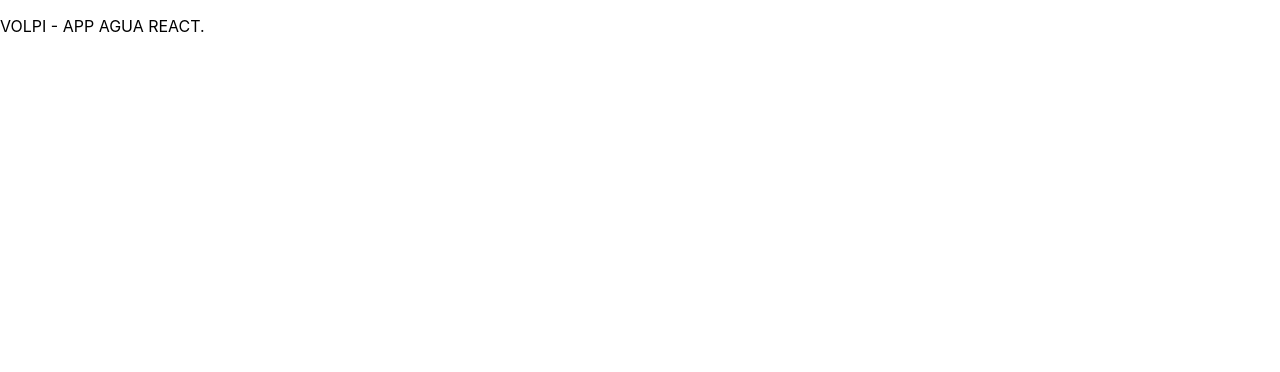
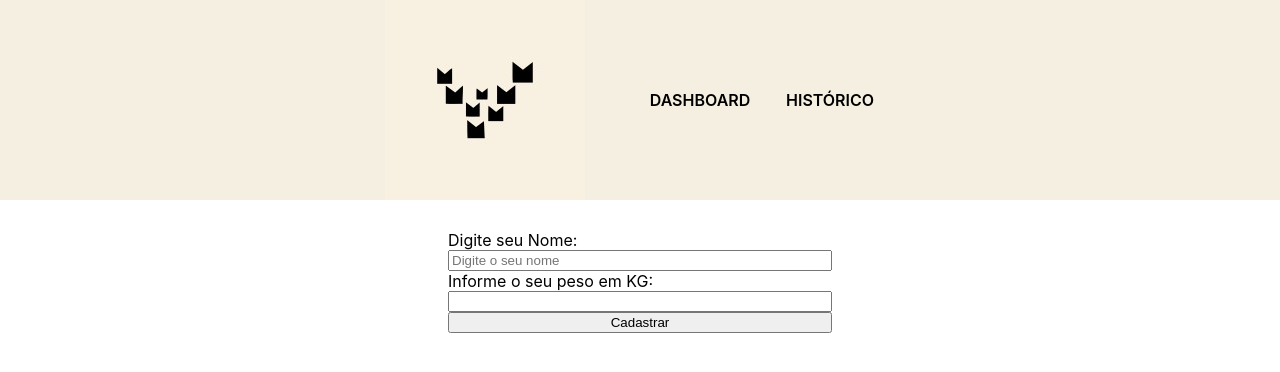
Before and after one commit to PdrNTC/volpi_app_agua_react, a React (Create React App) app: page / in a window 1280 px wide. Shown: the top 372 px of the page. Built offline with nearby package versions, Linux system fonts and the light colour scheme.

Commit message:
Criando tela de home com formulario e logo volpi

```diff
--- a/package.json
+++ b/package.json
@@ -11,6 +11,7 @@
     "react-dom": "^18.3.1",
     "react-router-dom": "^6.26.1",
     "react-scripts": "5.0.1",
+    "styled-components": "^6.1.12",
     "web-vitals": "^2.1.4"
   },
   "scripts": {
--- a/src/App.js
+++ b/src/App.js
@@ -1,11 +1,39 @@
+import styled from "styled-components";
+
+const AppContainer = styled.div`
+  width: 100vw;
+  height: 100vh;
+`
+const FormCentraliza = styled.div`
+  flex: 1; /* Faz o FormWrapper ocupar o espaço restante */
+  display: flex;
+  justify-content: center;
+  align-items: center;
+  width: 100%;
+`
+
+const FormContainer = styled.div`
+  display: flex;
+  flex-direction: column;
+  width: 30%;
+  margin-top: 30px;
+`
 
 function App() {
   return (
-    <div className="App">
-      <header className="App-header">
-        <p>VOLPI - APP AGUA REACT.</p>
-      </header>
-    </div>
+    <AppContainer>
+      <FormCentraliza>
+        <FormContainer>
+          <label>Digite seu Nome:</label>
+          <input type="text" id="nome" placeholder="Digite o seu nome" required></input>
+
+          <label>Informe o seu peso em KG:</label>
+          <input type="number" id="peso" required></input>
+
+          <input type="submit" value="Cadastrar"></input>
+        </FormContainer>
+      </FormCentraliza>
+    </AppContainer>
   );
 }
 
--- /dev/null
+++ b/src/componentes/Header/Logo/index.js
@@ -0,0 +1,23 @@
+import styled from "styled-components";
+import logo from '../../../imgs/volpi_tech_logo.jpeg';
+
+const LogoContainer = styled.div`
+    display: flex;
+    font-size: 30px;
+`
+const LogoImagem = styled.img`
+    margin-right: 10px;
+`
+
+function Logo() {
+    return (
+        <LogoContainer>
+            <LogoImagem
+                src={logo}
+                alt="Logo da volpi.tech"
+            />
+        </LogoContainer>
+    );
+}
+
+export default Logo;
--- /dev/null
+++ b/src/componentes/Header/index.js
@@ -0,0 +1,21 @@
+import styled from "styled-components";
+import Logo from "./Logo";
+import OpcoesHeader from "../OpcoesHeader";
+
+const HeaderContainer = styled.header`
+    background-color: #F4EFE0;
+    display: flex;
+    justify-content: center;
+    text-align: center
+`
+
+function Header() {
+    return (
+        <HeaderContainer>
+            <Logo />
+            <OpcoesHeader /> {/* componente OpcoesHeader */}
+        </HeaderContainer>
+    );
+}
+
+export default Header;
--- /dev/null
+++ b/src/componentes/OpcoesHeader/index.js
@@ -0,0 +1,33 @@
+import styled from "styled-components";
+
+const Opcoes = styled.ul`
+    display: flex;
+`
+
+const Opcao = styled.li`
+    font-size: 16px;
+    font-weight: 600;
+    display: flex;
+    justify-content: center;
+    align-items: center;
+    text-align: center;
+    height: 100%;
+    padding: 0 5px;
+    cursor: pointer;
+    min-width: 120px;
+`
+
+// Lista com as opções do Header
+const textoOpcoes = ['DASHBOARD', 'HISTÓRICO'];
+
+function OpcoesHeader() {
+    return (
+        <Opcoes>
+            { textoOpcoes.map( (texto) => (
+                <Opcao> <p>{texto}</p> </Opcao>
+            ))}
+        </Opcoes>
+    );
+}
+
+export default OpcoesHeader;
--- a/src/index.css
+++ /dev/null
@@ -1,13 +0,0 @@
-body {
-  margin: 0;
-  font-family: -apple-system, BlinkMacSystemFont, 'Segoe UI', 'Roboto', 'Oxygen',
-    'Ubuntu', 'Cantarell', 'Fira Sans', 'Droid Sans', 'Helvetica Neue',
-    sans-serif;
-  -webkit-font-smoothing: antialiased;
-  -moz-osx-font-smoothing: grayscale;
-}
-
-code {
-  font-family: source-code-pro, Menlo, Monaco, Consolas, 'Courier New',
-    monospace;
-}
--- a/src/index.js
+++ b/src/index.js
@@ -1,17 +1,37 @@
 import React from 'react';
 import ReactDOM from 'react-dom/client';
-import './index.css';
 import App from './App';
 import reportWebVitals from './reportWebVitals';
+import { createGlobalStyle } from 'styled-components';
+import Header from './componentes/Header';
+
+const GlobalStyle = createGlobalStyle `
+  body {
+    margin: 0;
+    font-family: -apple-system, BlinkMacSystemFont, 'Segoe UI', 'Roboto', 'Oxygen',
+      'Ubuntu', 'Cantarell', 'Fira Sans', 'Droid Sans', 'Helvetica Neue',
+      sans-serif;
+    -webkit-font-smoothing: antialiased;
+    -moz-osx-font-smoothing: grayscale;
+  }
+
+  code {
+    font-family: source-code-pro, Menlo, Monaco, Consolas, 'Courier New',
+      monospace;
+  }
+
+  li {
+    list-style: none;
+  }
+`
 
 const root = ReactDOM.createRoot(document.getElementById('root'));
 root.render(
   <React.StrictMode>
+    <GlobalStyle />
+    <Header />
     <App />
   </React.StrictMode>
 );
 
-// If you want to start measuring performance in your app, pass a function
-// to log results (for example: reportWebVitals(console.log))
-// or send to an analytics endpoint. Learn more: https://bit.ly/CRA-vitals
 reportWebVitals();
```
Also changed, not shown: src/imgs/volpi_tech_logo.jpeg (added), 1 other file (tests, documents, lock files or other folders).
